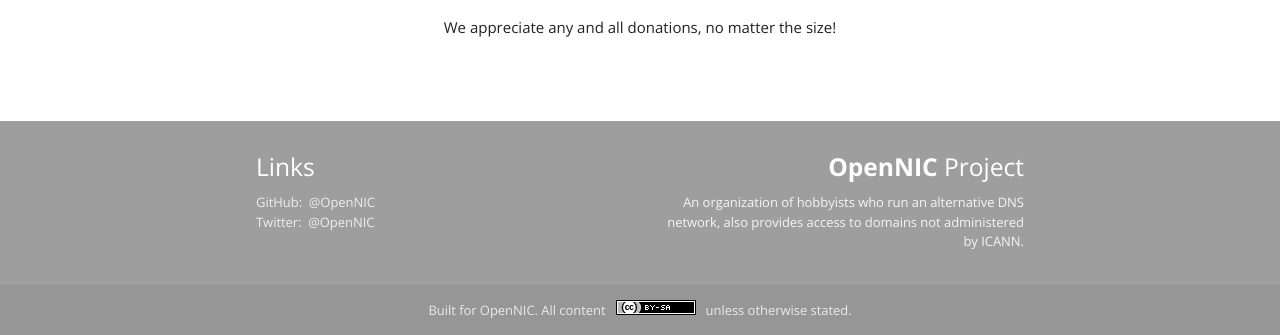
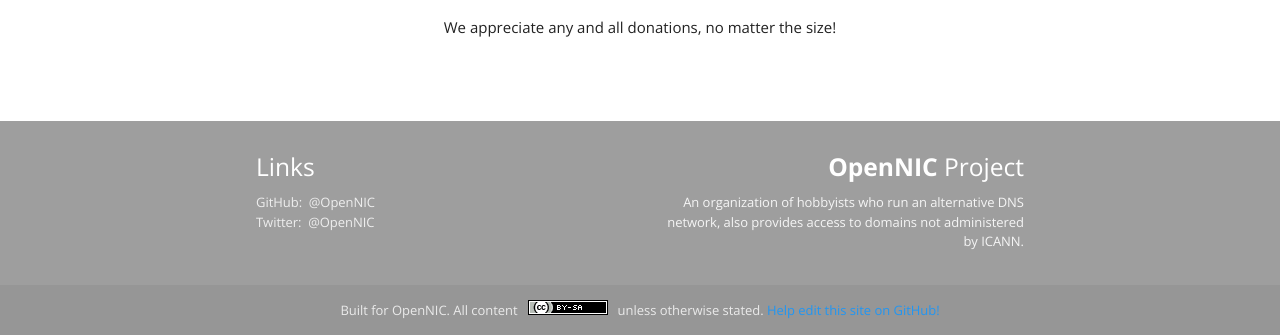
Before and after one commit to opennic/opennic-web, a Jekyll site: the page built from index.html, in a window 1280 px wide and 900 px high, scrolled down 1809 px, cut to the strip 565-900 px from the top of the window. Built offline with Jekyll 4.4.1, drawn with Linux system fonts in a browser that asks for light colours; the list of posts is cut into pages by our own code.

Commit message:
Add link to this GH repo

```diff
--- a/_includes/footer.html
+++ b/_includes/footer.html
@@ -17,6 +17,6 @@
   </div>
   <div class="footer-copyright">
     <div class="container center-align">
-      Built for OpenNIC. All content &nbsp; <a href="http://creativecommons.org/licenses/by-sa/3.0/" target="_blank"><img src="/assets/images/CC-BY-SA.png"></a> &nbsp; unless otherwise stated.
+      Built for OpenNIC. All content &nbsp; <a href="http://creativecommons.org/licenses/by-sa/3.0/" target="_blank"><img src="/assets/images/CC-BY-SA.png"></a> &nbsp; unless otherwise stated. <a href="https://github.com/opennic/opennic-web" target="_blank">Help edit this site on GitHub!</a>
     </div>
   </div>
```
